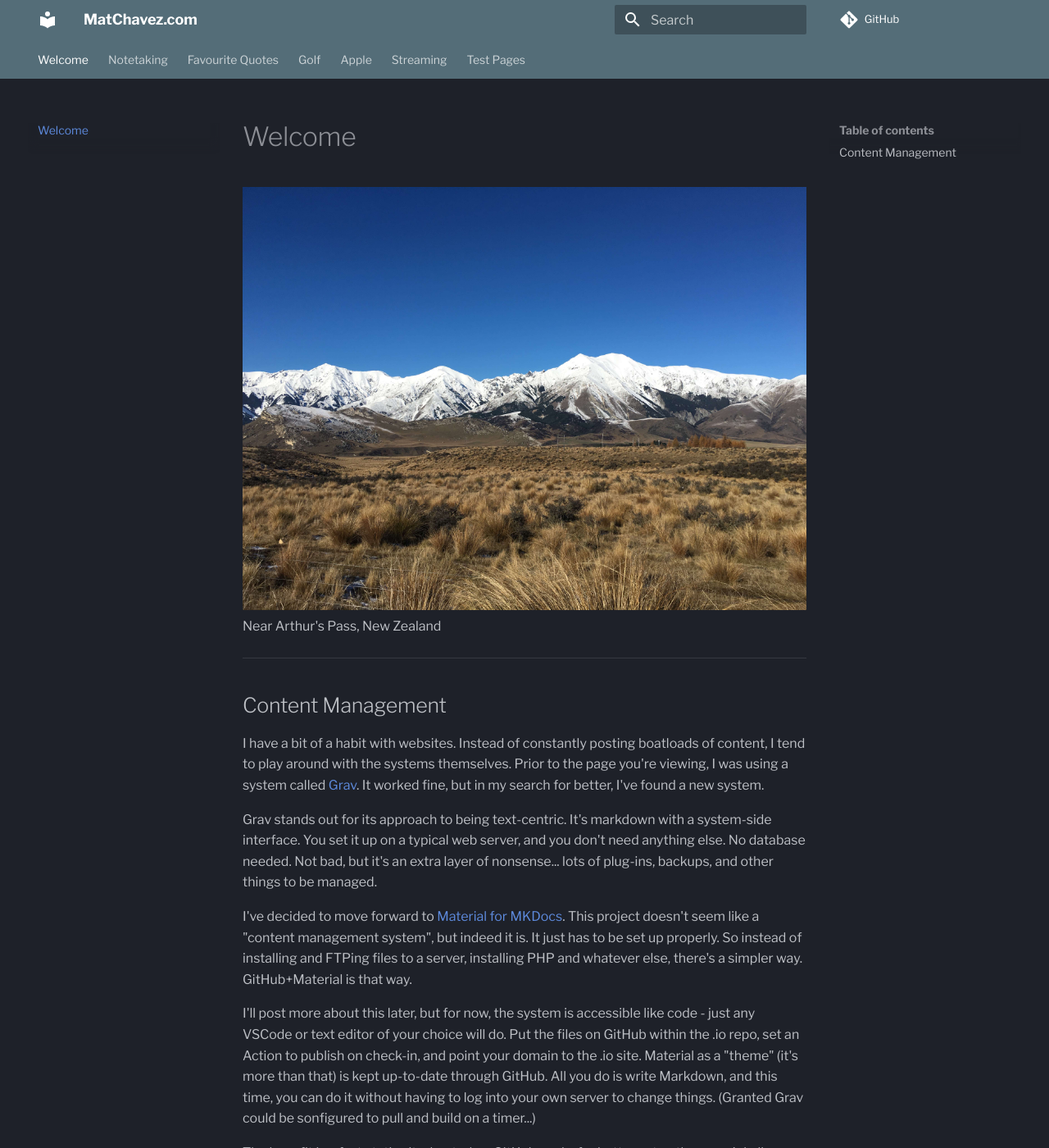
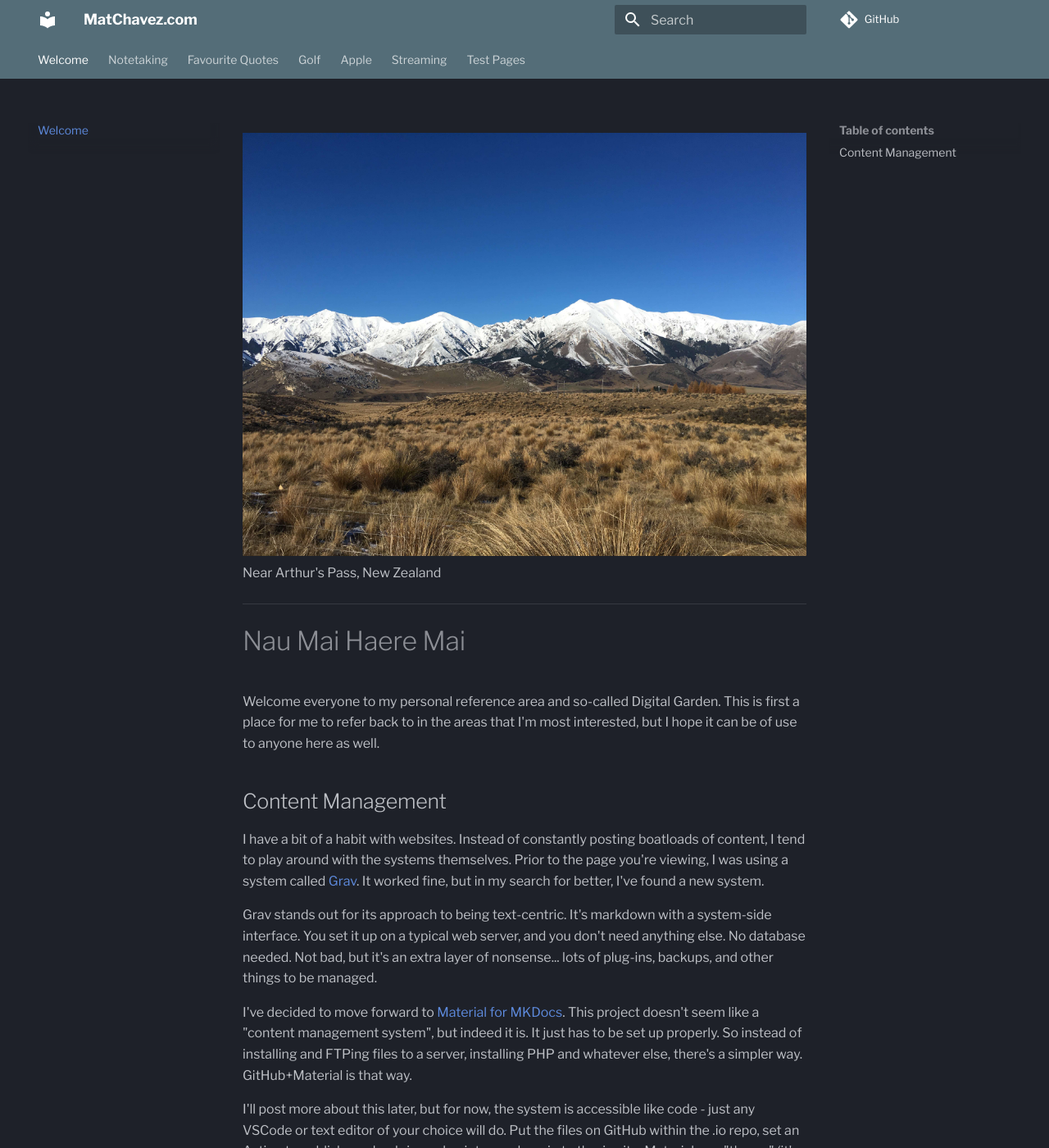
Before and after one commit to matchavez/matchavez.github.io, an MkDocs documentation site: the page built from docs/index.md, in a window 1280 px wide and 1400 px high. Shown: the whole window at 82% size. Built offline with MkDocs 1.6.1 and Material for MkDocs 9.7.7, drawn with Linux system fonts in a browser that asks for light colours; comment, search, counter and statistics services are not loaded.

Commit message:
[PUBLISHER] Merge #47

```diff
--- a/docs/index.md
+++ b/docs/index.md
@@ -1,7 +1,17 @@
+---
+share: "true"
+path: /docs
+title: index
+---
+
 ![](images/IMG_9324.jpg)
 Near Arthur's Pass, New Zealand
 
 ---
+
+# Nau Mai Haere Mai
+Welcome everyone to my personal reference area and so-called Digital Garden. This is first a place for me to refer back to in the areas that I'm most interested, but I hope it can be of use to anyone here as well.
+
 
 ## Content Management
 
```
